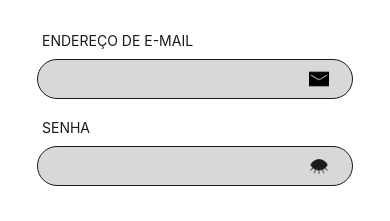
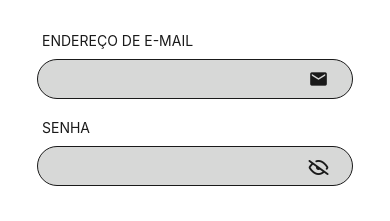
Before and after one commit to hevellyn16/mylist, a React Native app: screen / in a window 390 px wide. Shown: the part 326-547 px from the top of the page. Built offline with nearby package versions, Linux system fonts and the light colour scheme.

Commit message:
feat(input): add Input component - Create Input component with basic styles

```diff
--- /dev/null
+++ b/src/components/Input/index.tsx
@@ -0,0 +1,82 @@
+import React, { forwardRef, LegacyRef } from 'react';
+
+import {
+    TextInput,
+    View,
+    Image,
+    Text,
+    TextInputProps,
+    TouchableOpacity,
+
+ } from 'react-native';
+
+ import { styles } from './style';
+ import { themes } from '../../global/themes';
+ import mail from '../../assets/mail.png';
+ import open from '../../assets/open.png';
+ import closed from '../../assets/closed.png';
+ import { MaterialIcons, FontAwesome, Octicons } from '@expo/vector-icons';
+
+ type IconComponent =   React.ComponentType<React.ComponentProps<typeof Image>> |
+                        React.ComponentType<React.ComponentProps<typeof MaterialIcons>> |
+                        React.ComponentType<React.ComponentProps<typeof FontAwesome>> |
+                        React.ComponentType<React.ComponentProps<typeof Octicons>>;
+
+
+ type InputProps = TextInputProps & {
+    IconLeft?: IconComponent,
+    IconRight?: IconComponent,
+    iconLeftName?: string,
+    iconRightName?: string,
+    title?: string,
+    onIconLeftPress?: () => void,
+    onIconRightPress?: () => void,
+}
+
+export const Input = forwardRef<TextInput, InputProps>((props, ref) => {
+  const {
+    IconLeft,
+    IconRight,
+    iconLeftName,
+    iconRightName,
+    title,
+    onIconLeftPress,
+    onIconRightPress,
+    ...rest
+  } = props;
+
+    return (
+        <>
+            <Text style ={styles.loginInput}>{title}</Text>
+
+            <View style={styles.BoxInput}>
+                <TextInput
+                style={styles.input}
+                {...rest}
+                />
+
+                {IconLeft && iconLeftName && (
+                    <TouchableOpacity onPress={onIconLeftPress}>
+                        <IconLeft
+                        name={iconLeftName as any}
+                        size={20}
+                        color={themes.colors.black}
+                        style={styles.icon}
+                        />
+                    </TouchableOpacity>)}
+
+                {IconRight && iconRightName && (
+                    <TouchableOpacity onPress={onIconRightPress}>
+                        <IconRight
+                        name={iconRightName as any}
+                        size={20}
+                        color={themes.colors.black}
+                        style={styles.icon}
+                        />
+                    </TouchableOpacity>)}
+            </View>
+
+        </>
+
+    );
+})
--- /dev/null
+++ b/src/components/Input/style.ts
@@ -0,0 +1,36 @@
+import { StyleSheet } from "react-native";
+
+import { themes } from "../../global/themes";
+
+export const styles = StyleSheet.create({
+     BoxInput:{
+            width: '100%',
+            height: 40,
+            borderWidth: 1,
+            borderColor: themes.colors.black,
+            borderRadius: 40,
+            flexDirection: 'row',
+            marginTop: 10,
+            alignItems: 'center',
+            paddingHorizontal: 15,
+            backgroundColor: themes.colors.lightGray,
+    },
+
+    input: {
+        height: '100%',
+        borderRadius: 40,
+        width: '90%',
+    },
+
+
+    loginInput: {
+        marginLeft:5,
+        color:themes.colors.black,
+        marginTop: 20,
+    },
+
+    icon: {
+        width: 20,
+        height: 20,
+    },
+});
--- a/src/pages/login/index.tsx
+++ b/src/pages/login/index.tsx
@@ -17,6 +17,8 @@ import mail from "../../assets/mail.png";
 import open from "../../assets/open.png";
 import { themes } from "../../global/themes";
 import closed from "../../assets/closed.png";
+import { Input } from "../../components/Input";
+import { MaterialIcons, FontAwesome, Octicons } from '@expo/vector-icons';
 
 
 export default function Login() {
@@ -64,34 +66,21 @@ export default function Login() {
         </View>
 
         <View style={styles.boxMid}>
-            <Text style ={styles.loginInput}>ENDEREÇO DE E-MAIL</Text>
-
-            <View style={styles.BoxInput}>
-                <TextInput
-                style={styles.input}
+            <Input
                 value={email}
                 onChangeText={setEmail}
-                />
-                <Image
-                source={mail}
-                style={styles.iconInput}
-                />
-            </View>
+                title="ENDEREÇO DE E-MAIL"
+                IconRight={MaterialIcons}
+                iconRightName="email"
+            />
 
-            <Text style ={styles.loginInput}>SENHA</Text>
-
-            <View style={styles.BoxInput}>
-                <TextInput
-                style={styles.input}
+            <Input
                 value={password}
                 onChangeText={setPassword}
-                />
-                <Image
-                source={closed}
-                style={styles.iconInput}
-                />
-            </View>
-
+                title="SENHA"
+                IconLeft={Octicons}
+                iconLeftName="eye-closed"
+            />
         </View>
 
         <View style={styles.boxBottom}>
```
